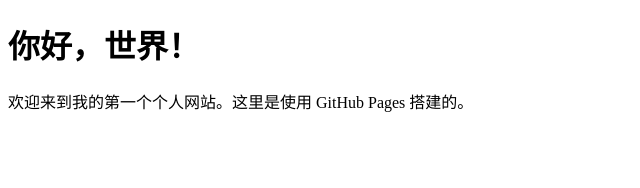
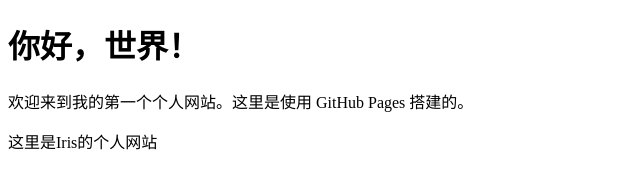
Before and after one commit to Iris-NaN/Iris-NaN.github.io, a plain HTML site: page index.html in a window 1280 px wide. Shown: the whole page, without its empty margins (0-640 px from the left). Drawn offline with Linux system fonts and the light colour scheme.

Commit message:
Update index.html

```diff
--- a/index.html
+++ b/index.html
@@ -8,5 +8,6 @@
 <body>
     <h1>你好，世界！</h1>
     <p>欢迎来到我的第一个个人网站。这里是使用 GitHub Pages 搭建的。</p>
+    <p>这里是Iris的个人网站</p>
 </body>
 </html>
```
